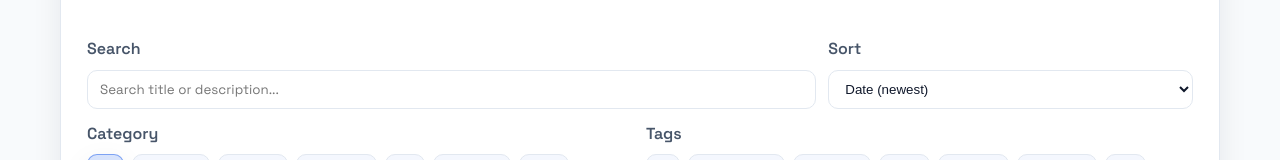
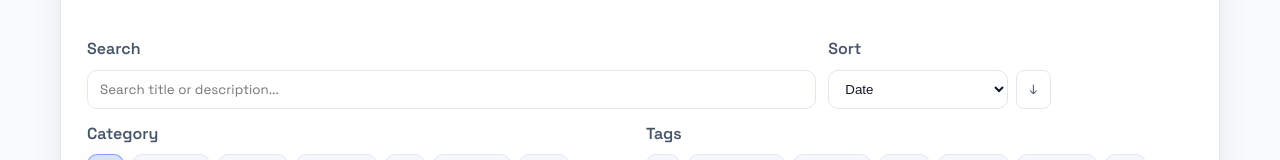
Before and after one commit to Nijaek/project-portfolio-website, a React (Vite) app: page /projects in a window 1280 px wide. Shown: the part 285-445 px from the top of the page. Built offline with nearby package versions, Linux system fonts and the light colour scheme.

Commit message:
UI Enhancements
* Various padding
* Color scheme

```diff
--- a/src/App.css
+++ b/src/App.css
@@ -394,6 +394,10 @@
   min-width: 180px;
 }
 
+.sort-row select {
+  min-width: 140px;
+}
+
 .filter-group {
   display: grid;
   gap: 8px;
@@ -402,6 +406,26 @@
 .filter-group span {
   font-weight: 600;
   color: var(--muted);
+}
+
+.sort-row {
+  display: flex;
+  align-items: stretch;
+  gap: 8px;
+}
+
+.sort-toggle {
+  border: 1px solid var(--input-border);
+  background: var(--input-bg);
+  border-radius: 8px;
+  padding: 0 12px;
+  cursor: pointer;
+  color: var(--muted);
+}
+
+.sort-toggle:hover {
+  border-color: rgba(37, 99, 235, 0.5);
+  color: var(--text);
 }
 
 .pill-row {
@@ -525,6 +549,8 @@ select {
 
 .stat-card {
   border: 1px solid var(--line);
+  border-radius: 14px;
+  padding: 12px 14px;
 }
 
 .project-card .project-year,
--- a/src/hooks/useProjects.js
+++ b/src/hooks/useProjects.js
@@ -26,25 +26,24 @@ const matchesSearch = (project, term) => {
   );
 };
 
-const sortProjects = (projects, sortKey) => {
-  if (sortKey === 'date') {
-    return [...projects].sort((a, b) => (b.year || 0) - (a.year || 0));
+const sortProjects = (projects, sortField, sortDirection = 'desc') => {
+  const dir = sortDirection === 'asc' ? 1 : -1;
+  if (sortField === 'title') {
+    return [...projects].sort((a, b) => a.title.localeCompare(b.title) * dir);
   }
-  if (sortKey === 'title') {
-    return [...projects].sort((a, b) => a.title.localeCompare(b.title));
-  }
-  return projects;
+  // default to date/year sort
+  return [...projects].sort((a, b) => ((a.year || 0) - (b.year || 0)) * dir);
 };
 
-export const useProjects = ({ tags, category, searchTerm, sortBy } = {}) => {
+export const useProjects = ({ tags, category, searchTerm, sortField = 'date', sortDirection = 'desc' } = {}) => {
   const projects = useMemo(() => {
     let results = [...allProjects];
     results = results.filter(
       (project) => matchesTags(project, tags) && matchesCategory(project, category) && matchesSearch(project, searchTerm),
     );
-    results = sortProjects(results, sortBy);
+    results = sortProjects(results, sortField, sortDirection);
     return results;
-  }, [tags, category, searchTerm, sortBy]);
+  }, [tags, category, searchTerm, sortField, sortDirection]);
 
   const getBySlug = useCallback(
     (slug) => allProjects.find((project) => project.slug === slug),
--- a/src/pages/Projects.jsx
+++ b/src/pages/Projects.jsx
@@ -6,13 +6,15 @@ export function Projects() {
   const [selectedTags, setSelectedTags] = useState([]);
   const [selectedCategory, setSelectedCategory] = useState('All');
   const [searchTerm, setSearchTerm] = useState('');
-  const [sortBy, setSortBy] = useState('date');
+  const [sortField, setSortField] = useState('date');
+  const [sortDirection, setSortDirection] = useState('desc');
 
   const { projects, allTags, allCategories } = useProjects({
     tags: selectedTags.length ? selectedTags : undefined,
     category: selectedCategory !== 'All' ? selectedCategory : undefined,
     searchTerm: searchTerm || undefined,
-    sortBy,
+    sortField,
+    sortDirection,
   });
 
   const tags = useMemo(() => allTags, [allTags]);
@@ -60,10 +62,20 @@ export function Projects() {
             </div>
             <div className="filter-group narrow">
               <span>Sort</span>
-              <select value={sortBy} onChange={(e) => setSortBy(e.target.value)}>
-                <option value="date">Date (newest)</option>
-                <option value="title">Title (A-Z)</option>
-              </select>
+              <div className="sort-row">
+                <select value={sortField} onChange={(e) => setSortField(e.target.value)}>
+                  <option value="date">Date</option>
+                  <option value="title">Title</option>
+                </select>
+                <button
+                  type="button"
+                  className="sort-toggle"
+                  onClick={() => setSortDirection((prev) => (prev === 'asc' ? 'desc' : 'asc'))}
+                  aria-label="Toggle sort direction"
+                >
+                  {sortDirection === 'asc' ? '↑' : '↓'}
+                </button>
+              </div>
             </div>
           </div>
 
```
